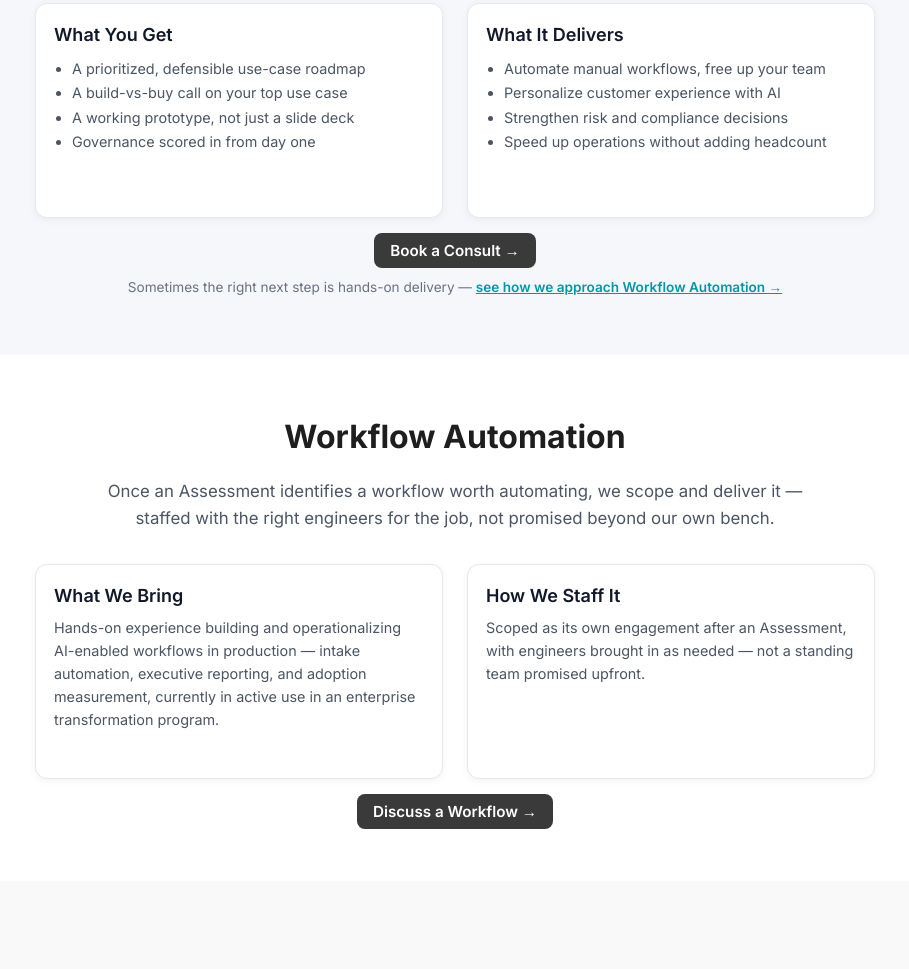
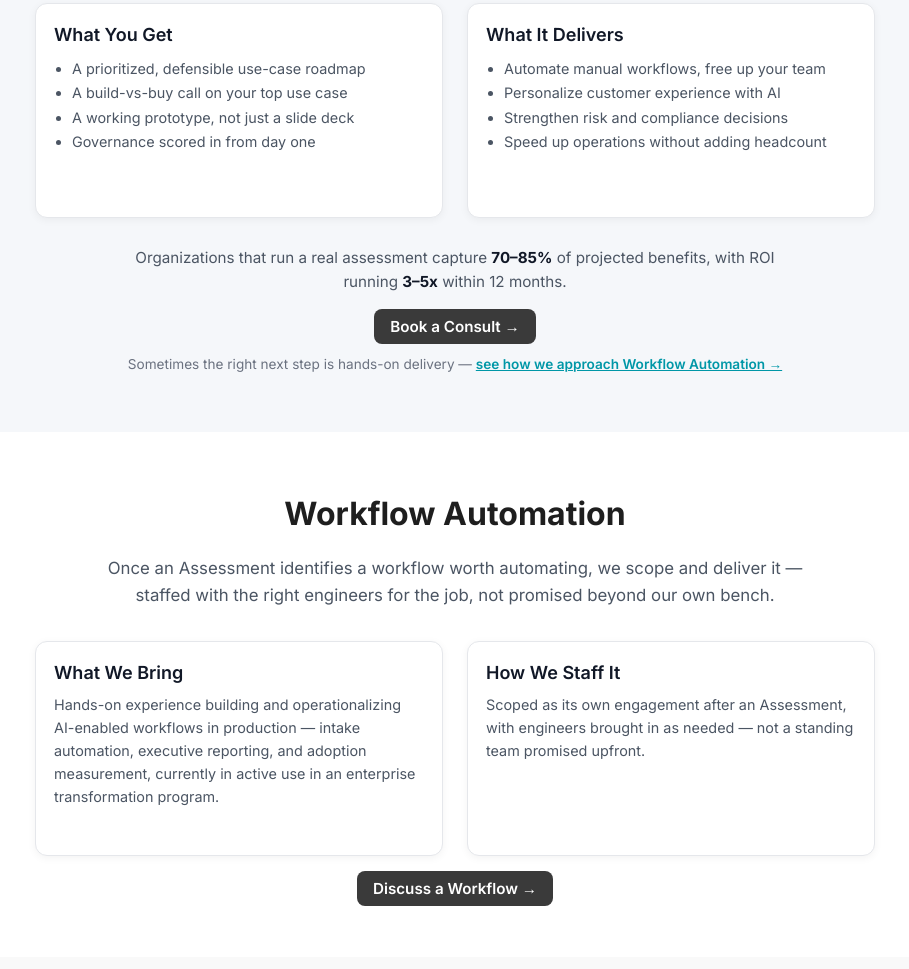
Before and after one commit to nihitb7/grid7ai, a website: page index.html in a window 1280 px wide. Shown: the part 2033-3002 px from the top of the page, without its empty margins (185-1094 px from the left). Drawn offline with Linux system fonts and the light colour scheme.

Commit message:
Add ROI stat callout (70-85% of projected benefits captured, 3-5x ROI within 12 months) to Assessment section, right before the CTA

```diff
--- a/index.html
+++ b/index.html
@@ -13,7 +13,7 @@
   <link rel="preload" as="image" href="src/images/img1.webp" fetchpriority="high" />
   <link rel="preload" as="image" href="src/images/sanjay_img3.webp" />
   <link rel="preload" as="image" href="src/images/NihitBhargava.webp" />
-  <link rel="stylesheet" href="style4.css?v=4" />
+  <link rel="stylesheet" href="style4.css?v=5" />
 </head>
 
 <body>
@@ -168,6 +168,7 @@
           </div>
         </div>
       </div>
+      <p class="stat-callout">Organizations that run a real assessment capture <strong>70&ndash;85%</strong> of projected benefits, with ROI running <strong>3&ndash;5x</strong> within 12 months.</p>
       <div style="text-align:center; margin-top:20px;">
         <a href="#contact" class="cs-cta-btn">Book a Consult →</a>
         <p style="margin-top:14px; font-size:0.85rem; color:#6b7280;">Sometimes the right next step is hands-on delivery &mdash; <a href="#automation" style="color:var(--primary-hover); font-weight:600;">see how we approach Workflow Automation →</a></p>
--- a/style4.css
+++ b/style4.css
@@ -214,6 +214,17 @@ section,
 }
 
 .trust-strip-text a:hover { text-decoration: underline; }
+
+.stat-callout {
+  text-align: center;
+  font-size: 0.95rem;
+  color: #4b5563;
+  max-width: 640px;
+  margin: 28px auto 0;
+  line-height: 1.6;
+}
+
+.stat-callout strong { color: #111827; }
 
 .feature-grid {
   display: grid;
```
